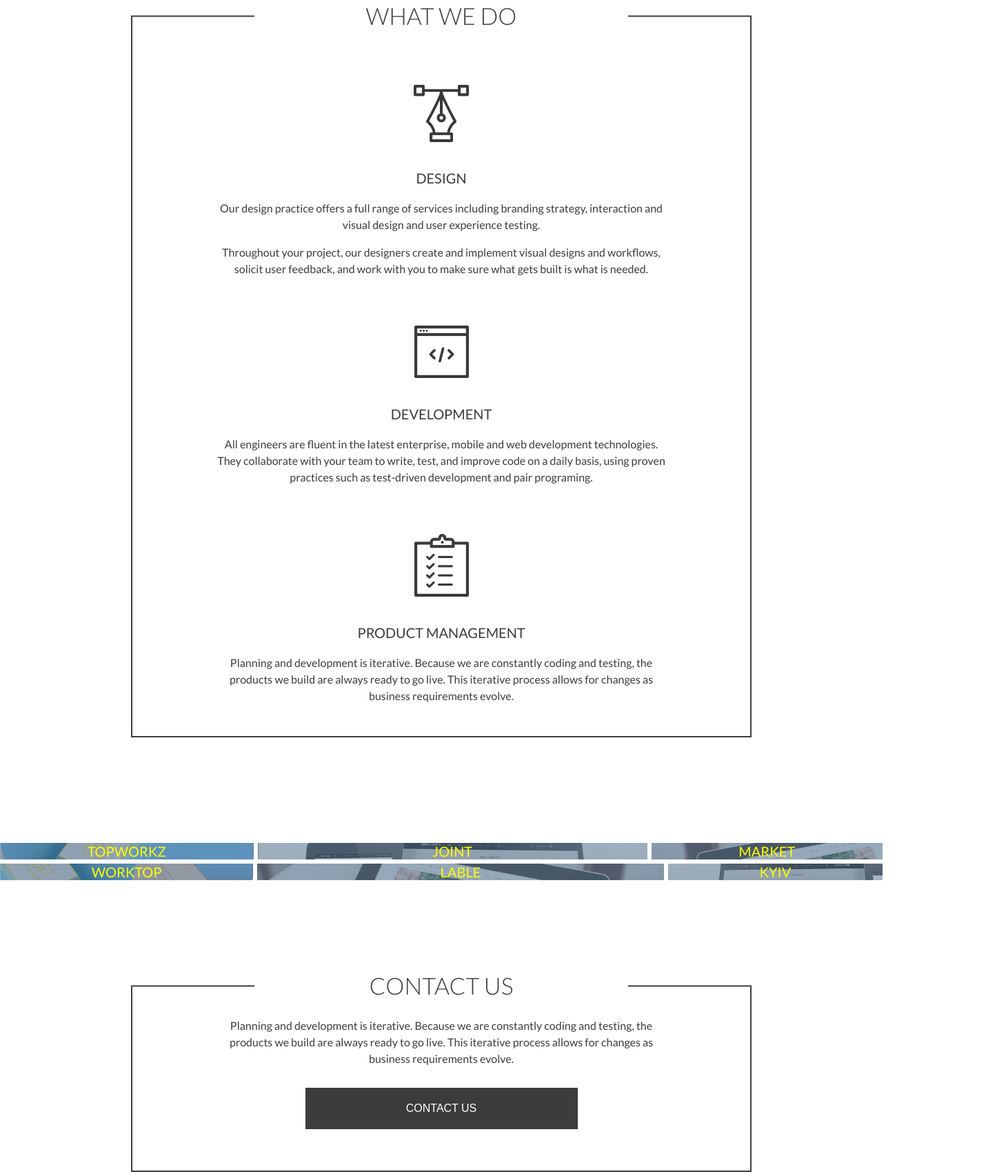
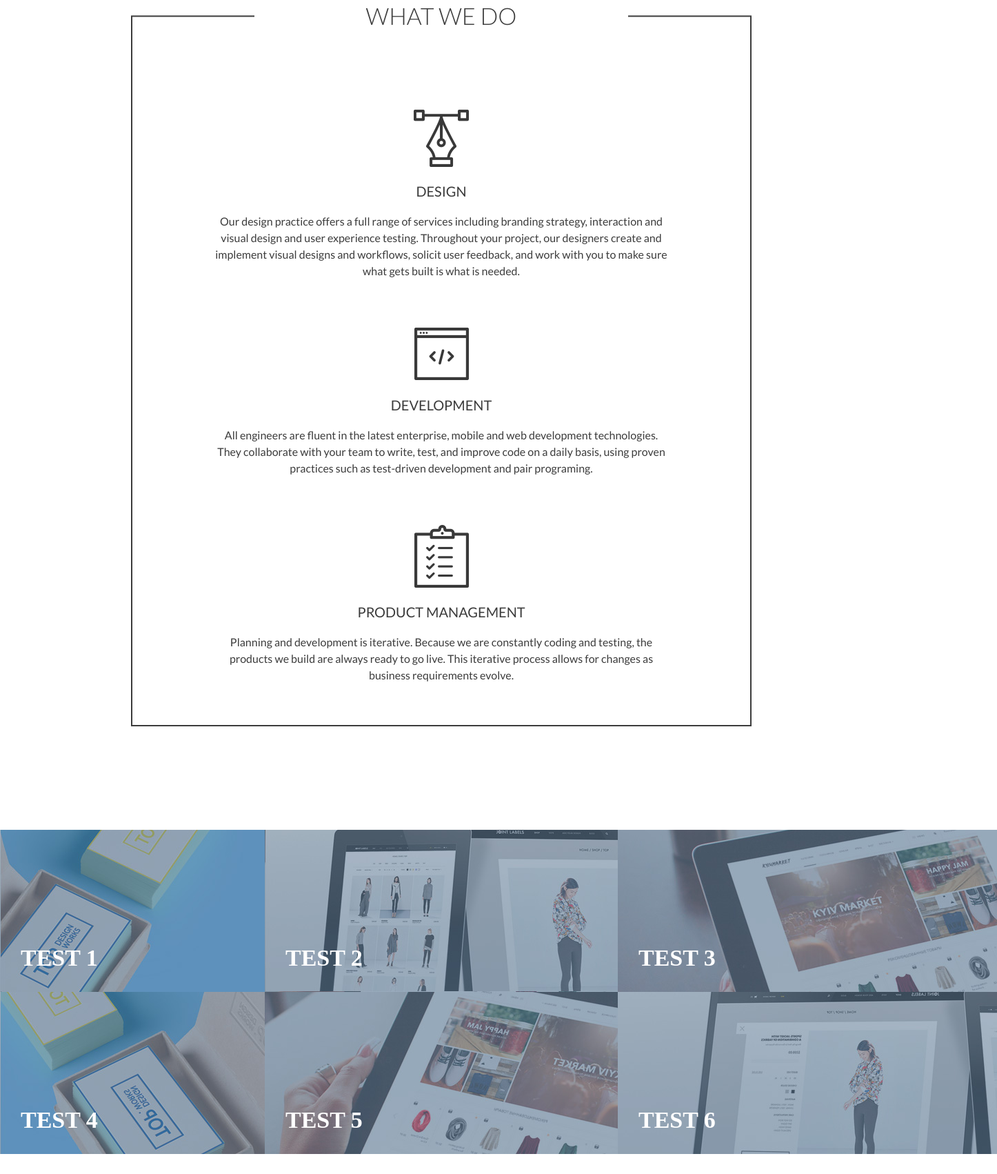
Before and after one commit to Hirrad/Home_Work, a website: page Home_01/index.html in a window 1280 px wide. Shown: the part 1963-3665 px from the top of the page at 69% size, 1446 px wide, since content can reach past the window. Drawn offline with Linux system fonts and the light colour scheme.

Commit message:
Отредактировал What-we-do, servise и Our-works

```diff
--- a/Home_01/index.html
+++ b/Home_01/index.html
@@ -30,52 +30,63 @@
 
     <section class="service">
         <article class="content-box content-box--white">
-            <h2 class="content-box__title">Service</h2>
-            <p class="content-box__text">Before we sign a contract or write a line of code our team will spend the necessary time needed to understand your product vision.</p>
-            <p class="content-box__text">The outcome of this scoping session is a proposal or high-level statement of work. Based on your requirements, we can provide a complete offering or just the pieces you need. </p>
-
-        </article>
-    </section>
-    <section class="what_we_do">
-        <article class="content-box">
-            <h2 class="content-box__title">What We Do</h2>
-            <article class="content-box__what_we_do">
-                <img src="../dist/img/what-we-do__icon.png" alt="">
-                <p class="content-box__text what_we_do__title">Design</p>
-                <p class="content-box__text">Our design practice offers a full range of services including branding strategy, interaction and visual design and user experience testing.</p>
-                <p class="content-box__text">Throughout your project, our designers create and implement visual designs and workflows, solicit user feedback, and work with you to make sure what gets built is what is needed.
-                </p>
-            </article>
-            <article class="content-box__what_we_do">
-                <img src="../dist/img/what-we-do__icon-2.png" alt="">
-                <p class="content-box__text what_we_do__title">Development</p>
-                <p class="content-box__text">All engineers are fluent in the latest enterprise, mobile and web development technologies.
-They collaborate with your team to write, test, and improve code on a daily basis, using proven practices such as test-driven development and pair programing.</p>
-            </article>
-            <article class="content-box__what_we_do">
-                <img src="../dist/img/what-we-do__icon-3.png" alt="">
-                <p class="content-box__text what_we_do__title">Product Management</p>
-                <p class="content-box__text">Planning and development is iterative. Because we are constantly coding and testing, the products we build are always ready to go live. This iterative process allows for changes as business requirements evolve. </p>
-            </article>
-
-        </article>
+            <h2 class="content-box__title content-box__title--white">Service</h2>
+            <p class="content-box__text content-box__text--white">Before we sign a contract or write a line of code our team will spend the necessary time needed to understand your product vision.</p>
+            <p class="content-box__text content-box__text--white">The outcome of this scoping session is a proposal or high-level statement of work. Based on your requirements, we can provide a complete offering or just the pieces you need. </p>
 
         </article>
     </section>
 
-    <section class="portfolio">
-        <article class="portfolio__box">
-            <article class="portfolio__box__01">Topworkz</article>
-                <article class="portfolio__box__02">Joint</article>
-                    <article class="portfolio__box__03">Market</article>
+    <section class="what-we-do">
+        <article class="content-box">
+            <h2 class="content-box__title">What We Do</h2>
+            <section class="content-box__with-icon content-box__with-icon--first">
+            <figure class="content-box__icon">
+                <img class="content-box__image" src="./dist/img/what-we-do__icon-1.png" alt="">
+            </figure>
+            <h3 class="content-box__subtitle">Design</h3>
+            <p class="content-box__text">Our design practice offers a full range of services including branding strategy,
+                interaction and visual design and user experience testing.
+                Throughout your project, our designers create and implement visual designs and workflows, solicit user feedback, and work with you to make sure what gets built is what is needed.</p>
+            </section>
+            <section class="content-box__with-icon">
+            <figure class="content-box__icon">
+                <img class="content-box__image" src="./dist/img/what-we-do__icon-2.png" alt="">
+            </figure>
+            <h3 class="content-box__subtitle">Development</h3>
+            <p class="content-box__text">All engineers are fluent in the latest enterprise, mobile and web development technologies.
+                They collaborate with your team to write, test, and improve code on a daily basis, using proven practices such as test-driven development and pair programing.
+            </p>
+            </section>
+            <section class="content-box__with-icon">
+            <figure class="content-box__icon">
+                <img class="content-box__image" src="./dist/img/what-we-do__icon-3.png" alt="">
+            </figure>
+            <h3 class="content-box__subtitle">Product Management</h3>
+            <p class="content-box__text">Planning and development is iterative. Because we are constantly coding and testing, the products we build are always ready to go live. This iterative process allows for changes as business requirements evolve. </p>
+            </section>
+        </article>
+    </section>
 
-        </article>
-        <article class="portfolio__box">
-            <article class="portfolio__box__04">Worktop</article>
-            <article class="portfolio__box__05">Lable</article>
-            <article class="portfolio__box__06">Kyiv</article>
-
-        </article>
+    <section class="our-works">
+        <figure class="figure"><img src="./dist/img/service__icon-1.jpg" alt="" class="image">
+            <figcaption class="description">Test 1</figcaption>
+        </figure>
+        <figure class="figure"><img src="./dist/img/service__icon-2.jpg" alt="" class="image">
+            <figcaption class="description">Test 2</figcaption>
+        </figure>
+        <figure class="figure"><img src="./dist/img/service__icon-3.jpg" alt="" class="image">
+            <figcaption class="description">Test 3</figcaption>
+        </figure>
+        <figure class="figure"><img src="./dist/img/service__icon-4.jpg" alt="" class="image">
+            <figcaption class="description">Test 4</figcaption>
+        </figure>
+        <figure class="figure"><img src="./dist/img/service__icon-5.jpg" alt="" class="image">
+            <figcaption class="description">Test 5</figcaption>
+        </figure>
+        <figure class="figure"><img src="./dist/img/service__icon-6.jpg" alt="" class="image">
+            <figcaption class="description">Test 6</figcaption>
+        </figure>
     </section>
 
     <section class="Contact">
--- a/Home_01/src/scss/blocks/_content-box.scss
+++ b/Home_01/src/scss/blocks/_content-box.scss
@@ -11,7 +11,9 @@
     max-width: 900px;
     border: $borderSize solid $secondaryColor;
     border-top: none;
-
+    &--white{// моди, для того что бы в блоке цыет был белый
+      border-color: $primaryColor;
+            }
     &__title {
         position: absolute;
         top: 0;
@@ -25,7 +27,9 @@
         font-size: 34px;
         font-family: $primaryFont;
         transform: translateY(-50%);
-
+      &--white{
+        color: $primaryColor;
+              }
         &:after,
         &:before {
             position: absolute;
@@ -35,28 +39,50 @@
             background-color: $secondaryColor;
             content: '';
             transform: translateY(-50%);
-        }
-
+                  }
         &:before {
             left: -($borderSize);
-        }
+                }
 
         &:after {
             right: -($borderSize);
-        }
-        //Указывает, что элемент абсолютно позиционирован, при этом другие элементы отображаются на веб-странице словно абсолютно позиционированного элемента и нет.//текст выравнивание по центру//Все символы текста становятся прописными (верхний регистр).//Устанавливает насыщенность шрифта//размер шрифта//цвет фона
+                }
+      &--white{
+        &:after,
+        &:before {
+          background-color: $primaryColor;
+                }
+              }
     }
-    .what_we_do__title {
-        font-weight: 400;
-        font-size: 20px;
-        text-transform: uppercase;
+  &__with-icon{
+    margin-top: 70px;
+    margin-bottom: 30px;
+
+    &--first  {
+      padding-top: 20px;
     }
+  }
+    &__subtitle{
+      color: $secondaryColor;
+      text-align: center;
+      text-transform: uppercase;
+      font-weight: 500;
+      font-size: 20px;
+      font-family: $primaryFont;
+    }
+  &__icon{
+    display: block;
+    text-align: center;
+  }
     &__text {
         color: $secondaryColor;
         text-align: center;
         font-size: 16px;
         font-family: $primaryFont;
         line-height: 24px; //межстрочный интервал
+      &--white{
+        color: $primaryColor;
+      }
     }
   &__button{
     display: block;
--- a/Home_01/src/scss/blocks/_portfolio.scss
+++ /dev/null
@@ -1,59 +0,0 @@
-.portfolio{
-  $SizeMargin : 3px;
-  width: 100%;
-  font-family: $primaryFont;
-  color: #ffff00;
-
- margin: auto;
-
-
-  &__box {
-    display: flex;
-    align-items: center;//задает выравнивание элементов вдоль поперечной оси.
-    justify-content: center;//определяет, как браузер распределяет пространство между и вокруг элементов контента вдоль главной оси их контейнера.
-    text-align: center;
-    font-size: 20px;
-    line-height: 24px;
-    text-transform: uppercase;
-
-
-    &__01 {
-      height: 100%;
-      background-image: url('../img/service__icon-1.jpg');
-      background-size: cover;
-      flex-grow: 1;
-      margin: $SizeMargin $SizeMargin $SizeMargin 0;
-    }
-    &__02 {
-      background-image: url('../img/service__icon-2.jpg');
-      background-size: cover;
-      flex-grow: 2;
-      margin: $SizeMargin;
-    }
-    &__03 {
-      background-image: url('../img/service__icon-3.jpg');
-      background-size: cover;
-      flex-grow: 1;
-      margin: $SizeMargin 0 $SizeMargin $SizeMargin;
-    }
-    &__04 {
-      background-image: url('../img/service__icon-4.jpg');
-      background-size: cover;
-      flex-grow: 1;
-      margin: $SizeMargin $SizeMargin $SizeMargin 0;
-    }
-    &__05 {
-      background-image: url('../img/service__icon-5.jpg');
-      background-size: cover;
-      flex-grow: 2;
-      margin: $SizeMargin;
-    }
-    &__06 {
-      background-image: url('../img/service__icon-6.jpg');
-      background-size: cover;
-      flex-grow: 1;
-      margin: $SizeMargin 0 $SizeMargin $SizeMargin;
-    }
-  }
-
-}
--- /dev/null
+++ b/Home_01/src/scss/layout/_our-works.scss
@@ -0,0 +1,23 @@
+.our-works{
+  &{
+    display: grid;
+    grid-template-columns: 30% 40% 30%;
+  }
+&>.figure{
+  margin: 0;
+  position: relative;
+  &>.image{
+    display: block;
+    margin: 0;
+  }
+    &>.description{
+      position: absolute;
+      left: 30px;
+      bottom: 30px;
+      color: $primaryColor;
+      font-size:34px ;
+      text-transform: uppercase;
+      font-weight: bold;
+    }
+}
+}
--- a/Home_01/src/scss/layout/_what-we-do.scss
+++ b/Home_01/src/scss/layout/_what-we-do.scss
@@ -1,7 +1,5 @@
-.what_we_do {
-  display: flex;//резировый
-  align-items: center;//задает выравнивание элементов вдоль поперечной оси.
-  justify-content: center;//определяет, как браузер распределяет пространство между и вокруг элементов контента вдоль главной оси их контейнера.
+.what-we-do {
   padding-top: 150px;
   padding-bottom: 150px;
+
     }
--- a/Home_01/src/scss/style.scss
+++ b/Home_01/src/scss/style.scss
@@ -6,9 +6,9 @@
 @import "./layout/header";
 @import "./layout/about";
 @import "./layout/service";
+@import "./layout/our-works";
 @import "./layout/what-we-do";
 @import "./layout/contact";
 //Box
 @import "./blocks/content-box";
 @import "./blocks/footer";
-@import "./blocks/portfolio";
```
Also changed, not shown: Home_01/dist/css/style.css, Home_01/dist/img/what-we-do__icon-1.png (added).
